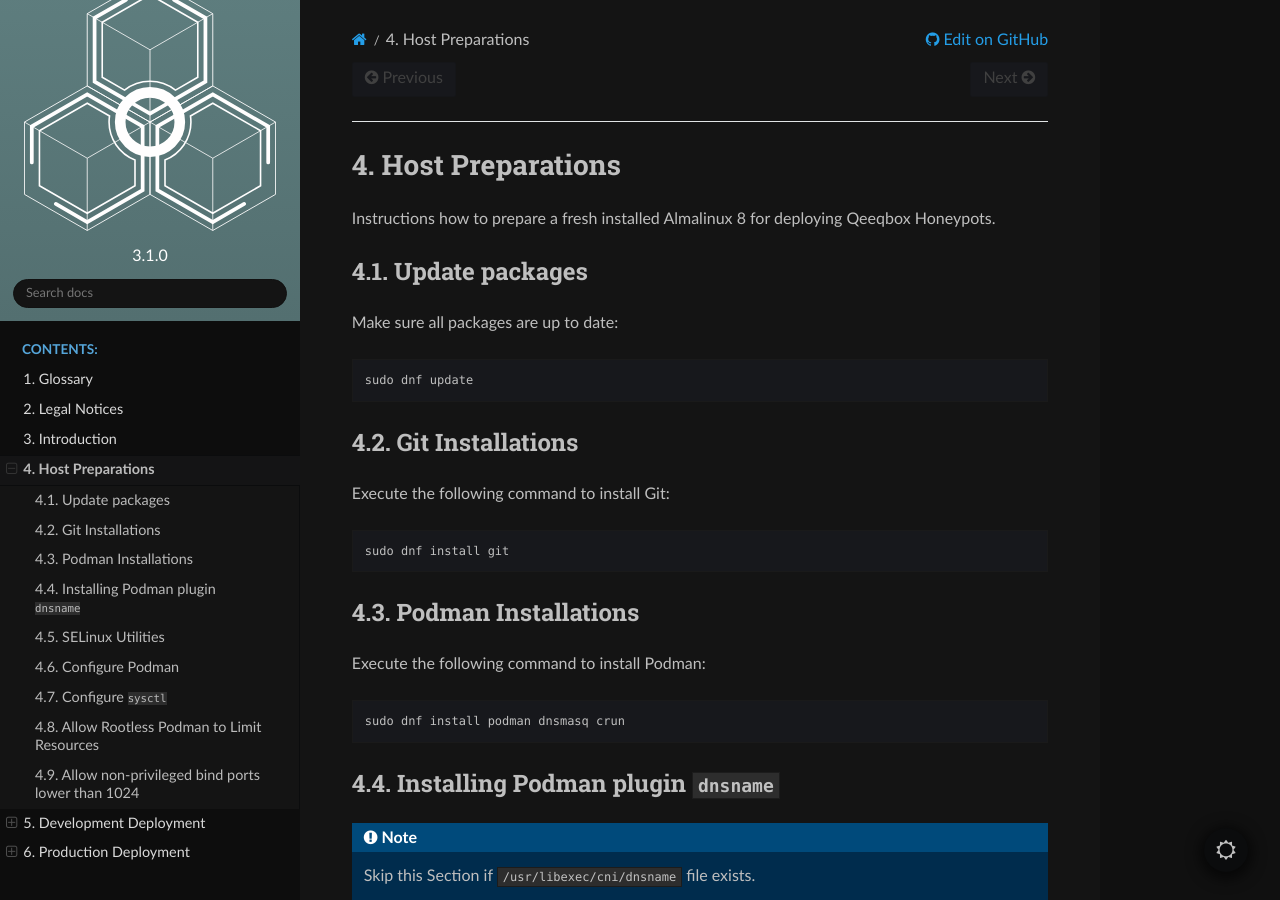
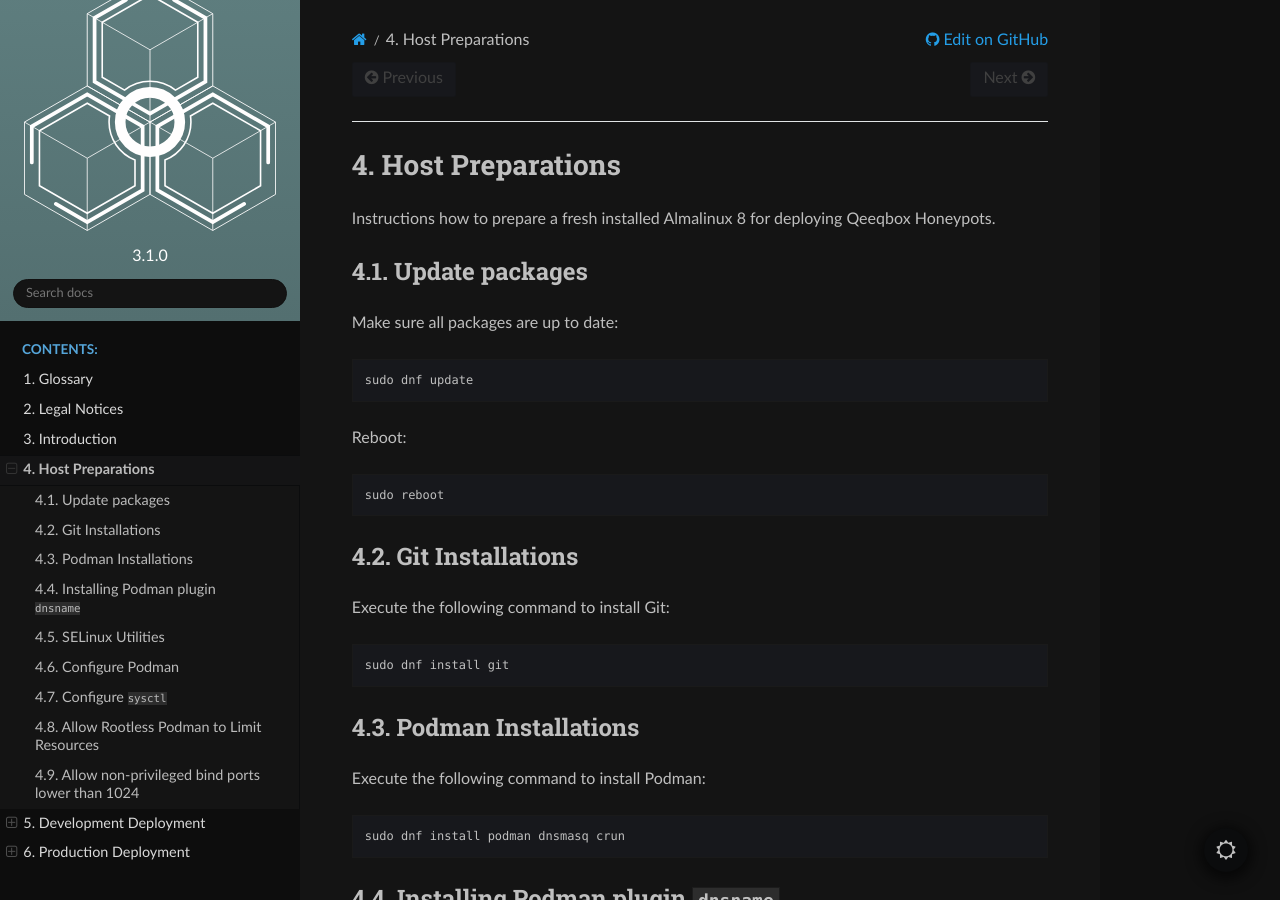
Before and after one commit to extra2000/qeeqbox-chameleon-podman, a Sphinx documentation site: the page built from docs/source/host_preparations.rst, in a window 1280 px wide and 900 px high. Built offline with Sphinx 7.4.7 and the Read the Docs theme 2.0.0, drawn with Linux system fonts in a browser that asks for light colours.

Commit message:
docs(host-preparations): reboot after `dnf update`

```diff
--- a/docs/source/host_preparations.rst
+++ b/docs/source/host_preparations.rst
@@ -11,6 +11,12 @@
 .. code-block:: bash
 
     sudo dnf update
+
+Reboot:
+
+.. code-block:: bash
+
+    sudo reboot
 
 Git Installations
 -----------------
```
